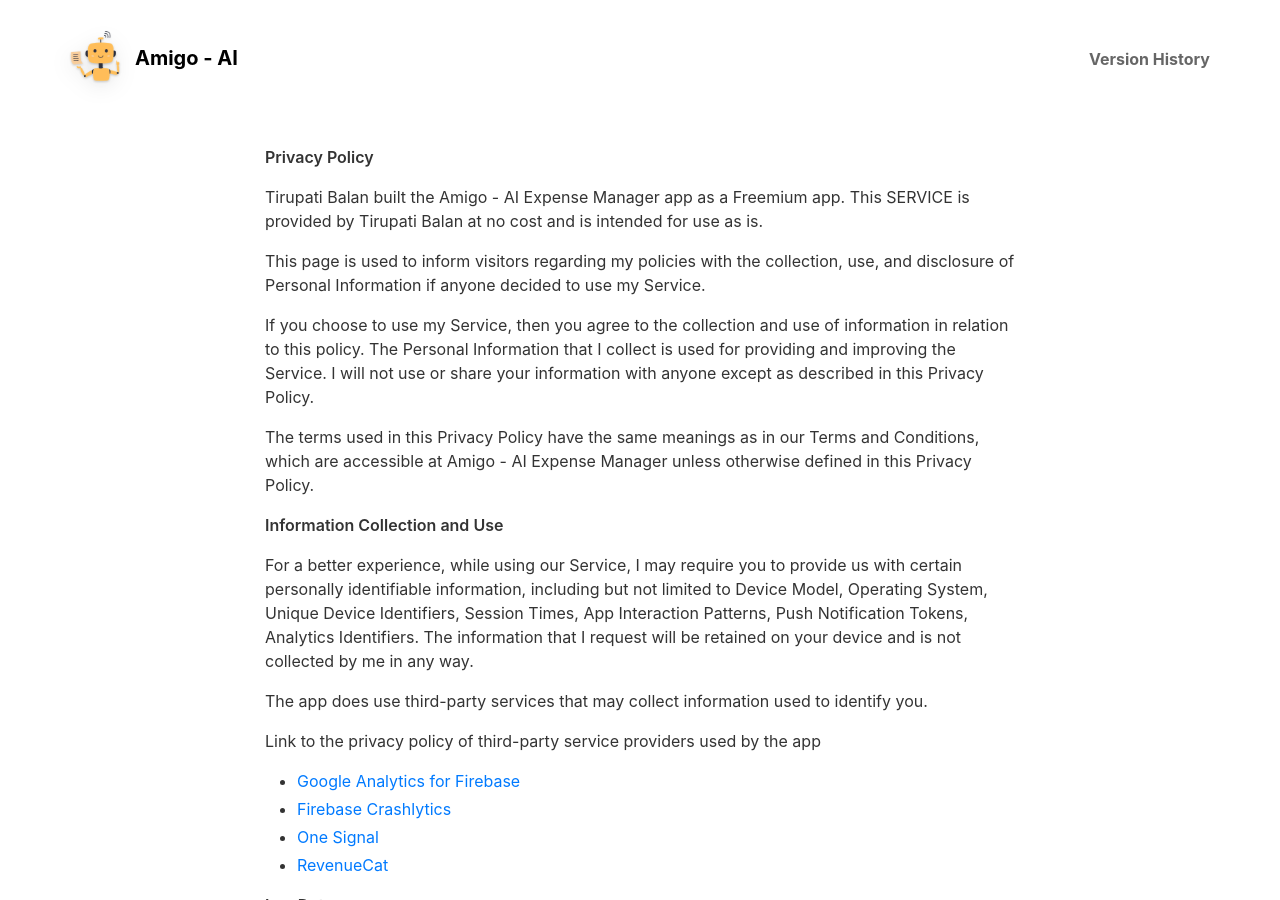
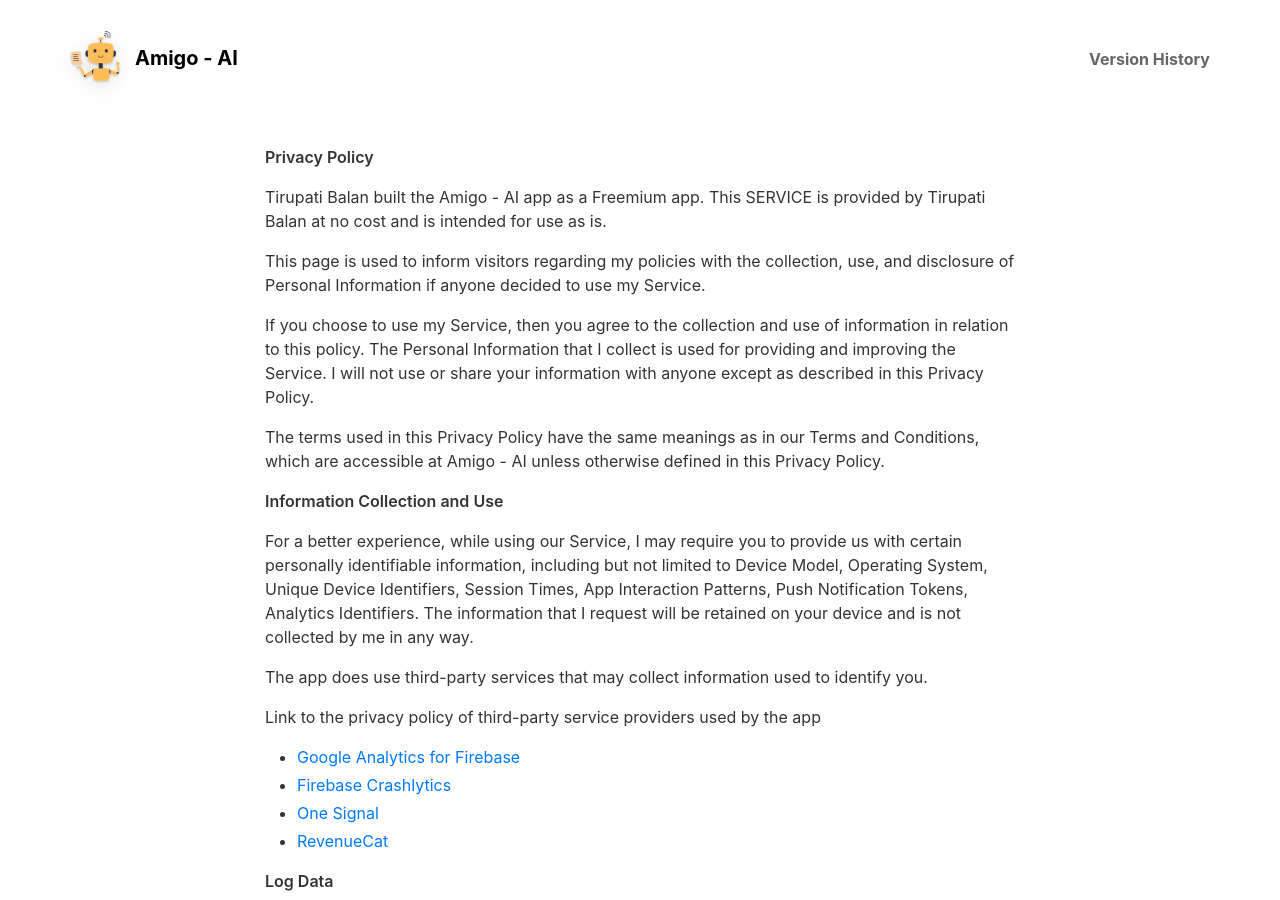
Before and after one commit to tirupati17/inoutexpensemanager, a Jekyll site: the page built from _pages/privacypolicy.md, in a window 1280 px wide and 900 px high. Built offline with Jekyll 4.4.1, drawn with Linux system fonts in a browser that asks for light colours; nearby versions of some CDN libraries.

Commit message:
site update

```diff
--- a/_pages/privacypolicy.md
+++ b/_pages/privacypolicy.md
@@ -6,13 +6,13 @@
 
 **Privacy Policy**
 
-Tirupati Balan built the Amigo - AI Expense Manager app as a Freemium app. This SERVICE is provided by Tirupati Balan at no cost and is intended for use as is.
+Tirupati Balan built the Amigo - AI app as a Freemium app. This SERVICE is provided by Tirupati Balan at no cost and is intended for use as is.
 
 This page is used to inform visitors regarding my policies with the collection, use, and disclosure of Personal Information if anyone decided to use my Service.
 
 If you choose to use my Service, then you agree to the collection and use of information in relation to this policy. The Personal Information that I collect is used for providing and improving the Service. I will not use or share your information with anyone except as described in this Privacy Policy.
 
-The terms used in this Privacy Policy have the same meanings as in our Terms and Conditions, which are accessible at Amigo - AI Expense Manager unless otherwise defined in this Privacy Policy.
+The terms used in this Privacy Policy have the same meanings as in our Terms and Conditions, which are accessible at Amigo - AI unless otherwise defined in this Privacy Policy.
 
 **Information Collection and Use**
 
```
Also changed, not shown: _pages/terms.md (+1 -1 lines).
